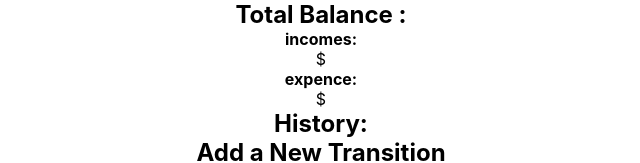
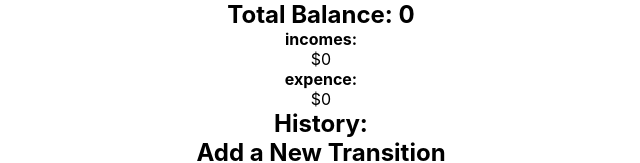
Before and after one commit to amirbt13/expence-tracker, a React (Create React App) app: page / in a window 1280 px wide. Shown: the top 163 px of the page, without its empty margins (319-959 px from the left). Built offline with nearby package versions, Linux system fonts and the light colour scheme; the HTML template or start-up script is replaced by a standard one.

Commit message:
total balance , incomes , expences got defined

```diff
--- a/src/components/Balance.js
+++ b/src/components/Balance.js
@@ -1,12 +1,25 @@
 import React from 'react'
 
-const Balance = () => {
+const Balance = ({ balance }) => {
+
+  const getSum = (total, amount) => {
+    return total + +amount.amount
+  }
+
+  const totalBalance = balance.reduce(getSum, 0)
+
+  const incomes = balance.filter(transition => transition.isExpence === false)
+  const expences = balance.filter(transition => transition.isExpence === true)
+
+  const totalIncomesAmount = incomes.reduce(getSum, 0)
+  const totalExpencesAmount = expences.reduce(getSum, 0)
+
   return (
     <div>
-      <h2>Total Balance :</h2>
+      <h2>Total Balance: {totalBalance}</h2>
       <div>
-         <h4>incomes:</h4><span>$</span>
-         <h4>expence:</h4><span>$</span>
+         <h4>incomes:</h4><span>${totalIncomesAmount}</span>
+         <h4>expence:</h4><span>${totalExpencesAmount}</span>
       </div>
     </div>
   )
```
